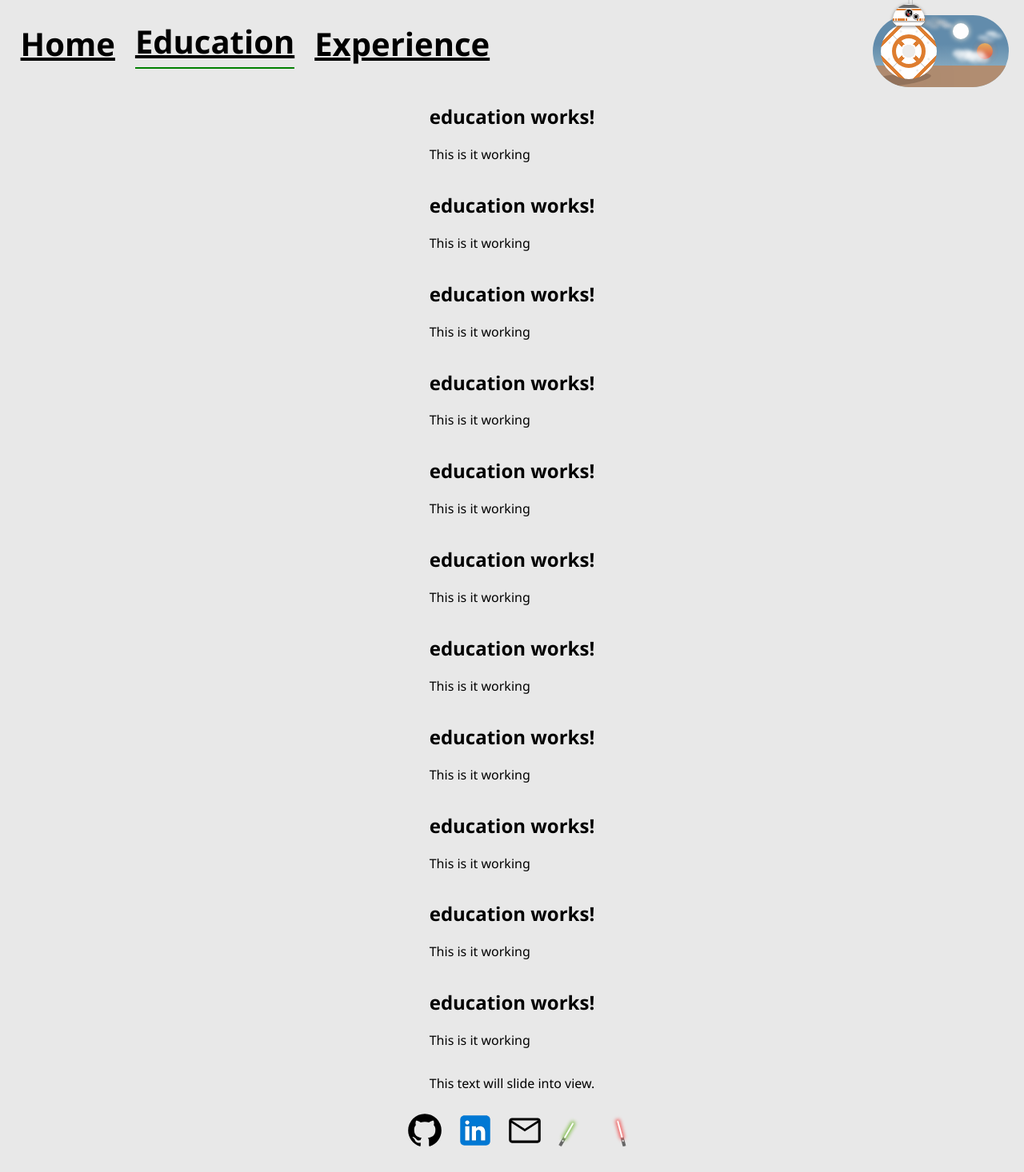
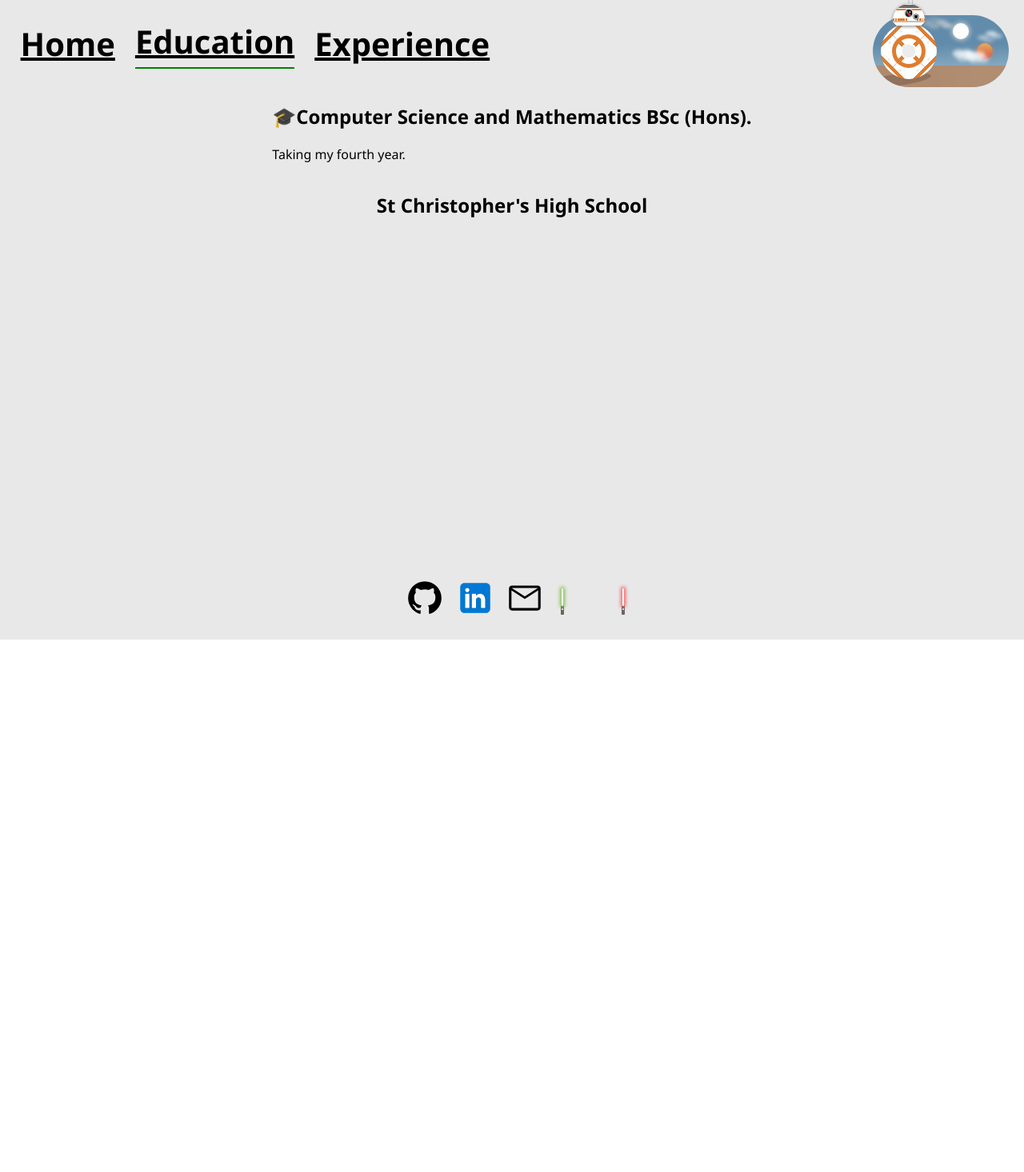
Before and after one commit to Jensooon/jenson-wintle.dev, an Angular app: page /education in a window 1280 px wide. Shown: the whole page at 80% size. After the commit the page ends 800 px from the top, so only its background shows below. Built offline with nearby package versions, Linux system fonts and the light colour scheme.

Commit message:
Brought changes to Experience

```diff
--- a/src/app/education/education.component.html
+++ b/src/app/education/education.component.html
@@ -4,56 +4,11 @@
   [class.white-class]="!isComponentBGDark"
 >
   <section appScrollReveal>
-    <h1>education works!</h1>
-    <p>This is it working</p>
-  </section>
-
-  <section appScrollReveal>
-    <h1>education works!</h1>
-    <p>This is it working</p>
-  </section>
-
-  <section appScrollReveal>
-    <h1>education works!</h1>
-    <p>This is it working</p>
-  </section>
-
-  <section appScrollReveal>
-    <h1>education works!</h1>
-    <p>This is it working</p>
-  </section>
-
-  <section appScrollReveal>
-    <h1>education works!</h1>
-    <p>This is it working</p>
+    <h1>🎓Computer Science and Mathematics BSc (Hons).</h1>
+    <p>Taking my fourth year.</p>
   </section>
   <section appScrollReveal>
-    <h1>education works!</h1>
-    <p>This is it working</p>
-  </section>
-  <section appScrollReveal>
-    <h1>education works!</h1>
-    <p>This is it working</p>
-  </section>
-  <section appScrollReveal>
-    <h1>education works!</h1>
-    <p>This is it working</p>
-  </section>
-  <section appScrollReveal>
-    <h1>education works!</h1>
-    <p>This is it working</p>
-  </section>
-
-  <section appScrollReveal>
-    <h1>education works!</h1>
-    <p>This is it working</p>
-  </section>
-
-  <section appScrollReveal>
-    <h1>education works!</h1>
-    <p>This is it working</p>
-  </section>
-  <section appScrollReveal>
-    <p>This text will slide into view.</p>
+    <h1>St Christopher's High School</h1>
+    <p></p>
   </section>
 </div>
--- a/src/app/experience/experience.component.css
+++ b/src/app/experience/experience.component.css
@@ -2,4 +2,14 @@
   display: flex;
   flex-direction: column;
   align-items: center;
+  font-size: 16px; /* 14px */
+  font-weight: 500;
+  font-family: "Segoe UI", Tahoma, Geneva, Verdana, sans-serif;
 }
+
+.section {
+  display: grid;
+  place-items: center;
+  align-content: center;
+  min-height: 100vh;
+}
--- a/src/app/experience/experience.component.html
+++ b/src/app/experience/experience.component.html
@@ -3,5 +3,7 @@
   [class.dark-class]="isComponentBGDark"
   [class.white-class]="!isComponentBGDark"
 >
-  <p>experience works!</p>
+  <section appScrollReveal>
+    <h1>Industrial Placement Year at BAE</h1>
+  </section>
 </div>
--- a/src/app/experience/experience.component.ts
+++ b/src/app/experience/experience.component.ts
@@ -1,11 +1,12 @@
 import { Component } from '@angular/core';
 import { ThemeServiceService } from '../theme-service.service';
 import { Subscription } from 'rxjs';
+import { ScrollRevealDirective } from '../scroll-reveal.directive';
 
 @Component({
   selector: 'app-experience',
   standalone: true,
-  imports: [],
+  imports: [ScrollRevealDirective],
   templateUrl: './experience.component.html',
   styleUrl: './experience.component.css',
 })
```
